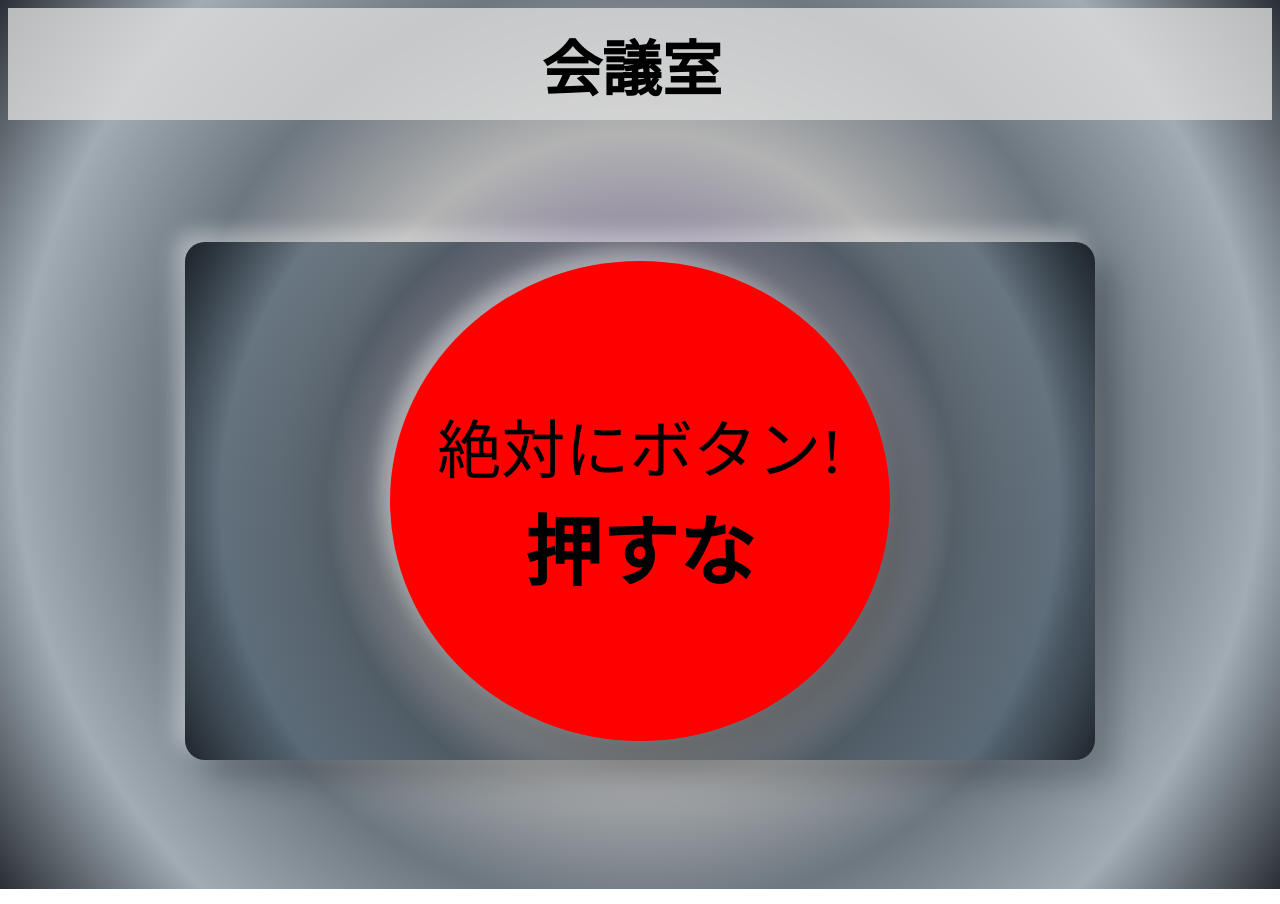
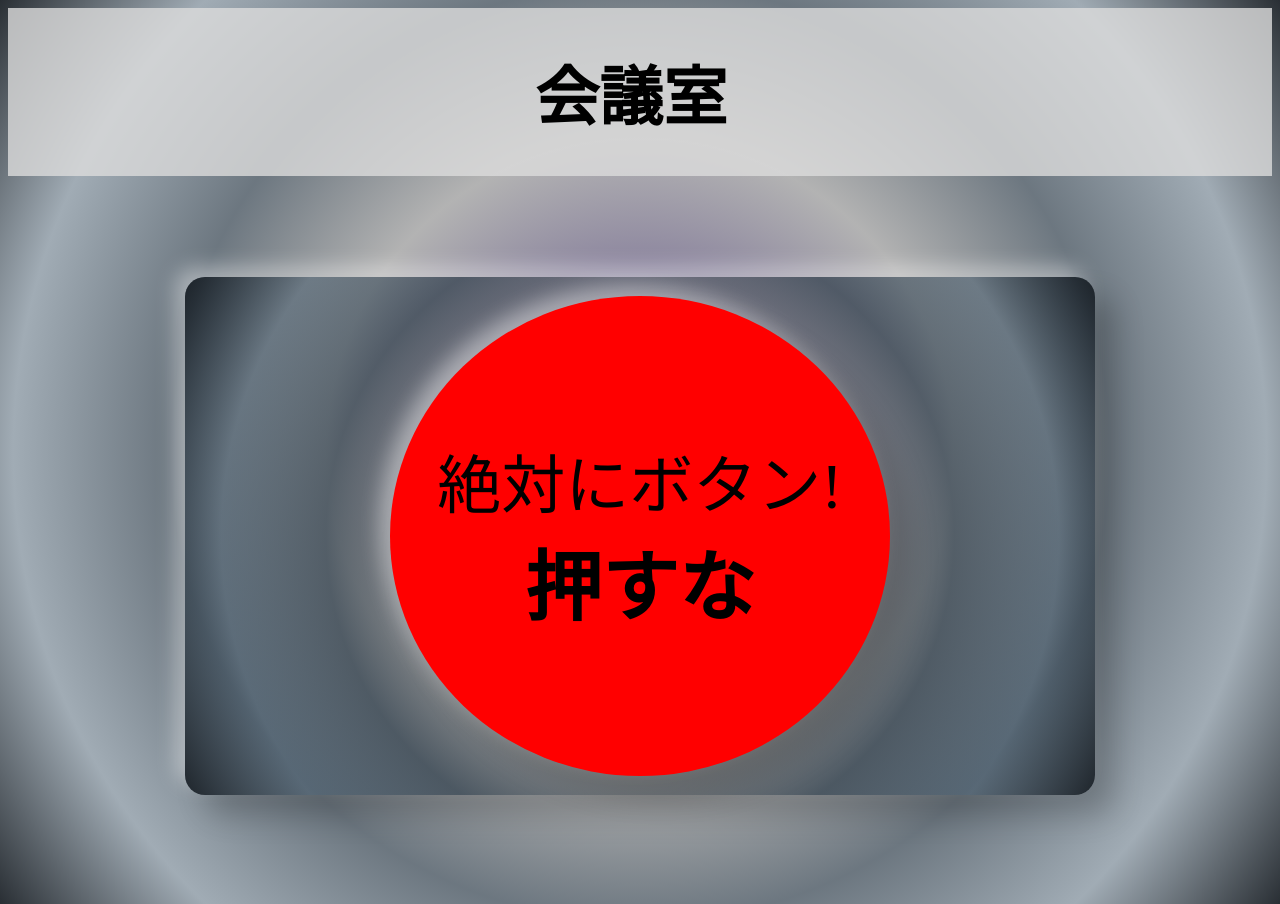
Before and after one commit to CuriRi35/IoTRepo, a plain HTML site: page index.html in a window 1280 px wide. Drawn offline with Linux system fonts and the light colour scheme.

Commit message:
コミット

```diff
--- a/style.css
+++ b/style.css
@@ -19,8 +19,8 @@ h1 {
   font-family: 'Arial Rounded MT Bold',sans-serif;
   margin: 0 auto;
   background-color: rgba(220,220,220,0.8);
-  padding:  1% 10%;
-  font-size: 60px;
+  padding:  3% 10%;
+  font-size: 5vw;
 }
 
 main {
@@ -64,7 +64,7 @@ h2,time{
 .button {
   width: 100%;
   height: auto;
-  margin: 12% 5%;
+  margin: 10% 5%;
   padding: 1%;
   box-shadow: 20px 20px 30px rgba(0, 0, 0, 0.2), -10px -10px 20px rgba(255, 255, 255, 0.4);
   background: radial-gradient(circle, rgba(64, 49, 78, 0.9), rgba(101, 91, 129, 0.8), rgba(128, 128, 128, 0.6), rgba(46, 61, 74, 0.7), rgba(67, 89, 107, 0.5), rgba(18, 24, 30, 0.9));
```
